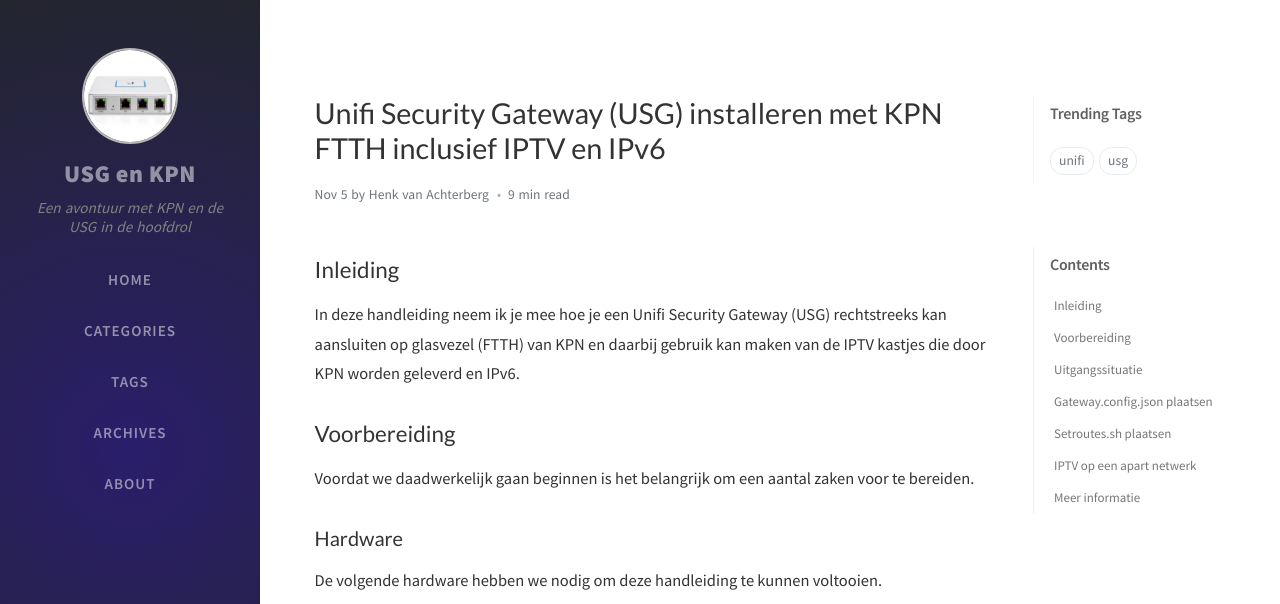
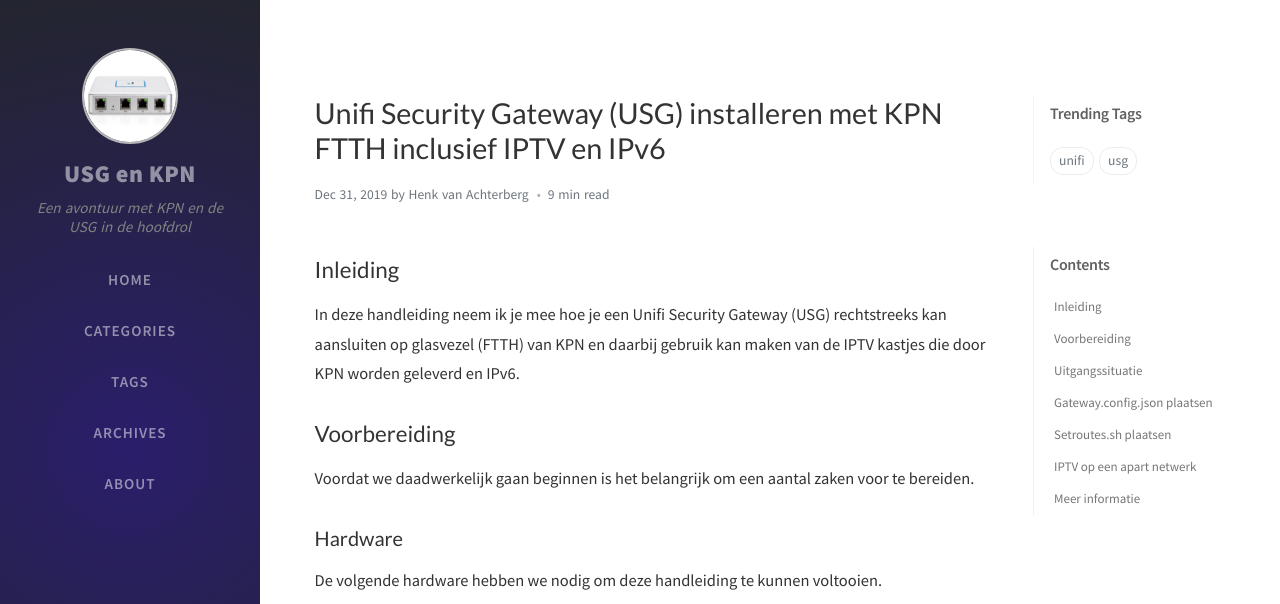
Before and after one commit to coolhva/usg-kpn-ftth, a Jekyll site: the page built from _posts/2019-12-31-unifi-security-gateway-kpn-ftth-iptv-ipv6.md, in a window 1280 px wide and 900 px high. Shown: the top 604 px of the window. Built offline with Jekyll 4.4.1, drawn with Linux system fonts in a browser that asks for light colours; nearby versions of some CDN libraries; comment, search, counter and statistics services are not loaded.

Commit message:
Update 2019-12-31-unifi-security-gateway-kpn-ftth-iptv-ipv6.md

```diff
--- a/_posts/2019-12-31-unifi-security-gateway-kpn-ftth-iptv-ipv6.md
+++ b/_posts/2019-12-31-unifi-security-gateway-kpn-ftth-iptv-ipv6.md
@@ -1,6 +1,6 @@
 ---
 title: Unifi Security Gateway (USG) installeren met KPN FTTH inclusief IPTV en IPv6
-date: 2020-11-05 15:00:00 +0100
+date: 2019-12-31 15:00:00 +0100
 categories: [Documentatie, Handleiding]
 tags: [usg, unifi]
 seo:
```
